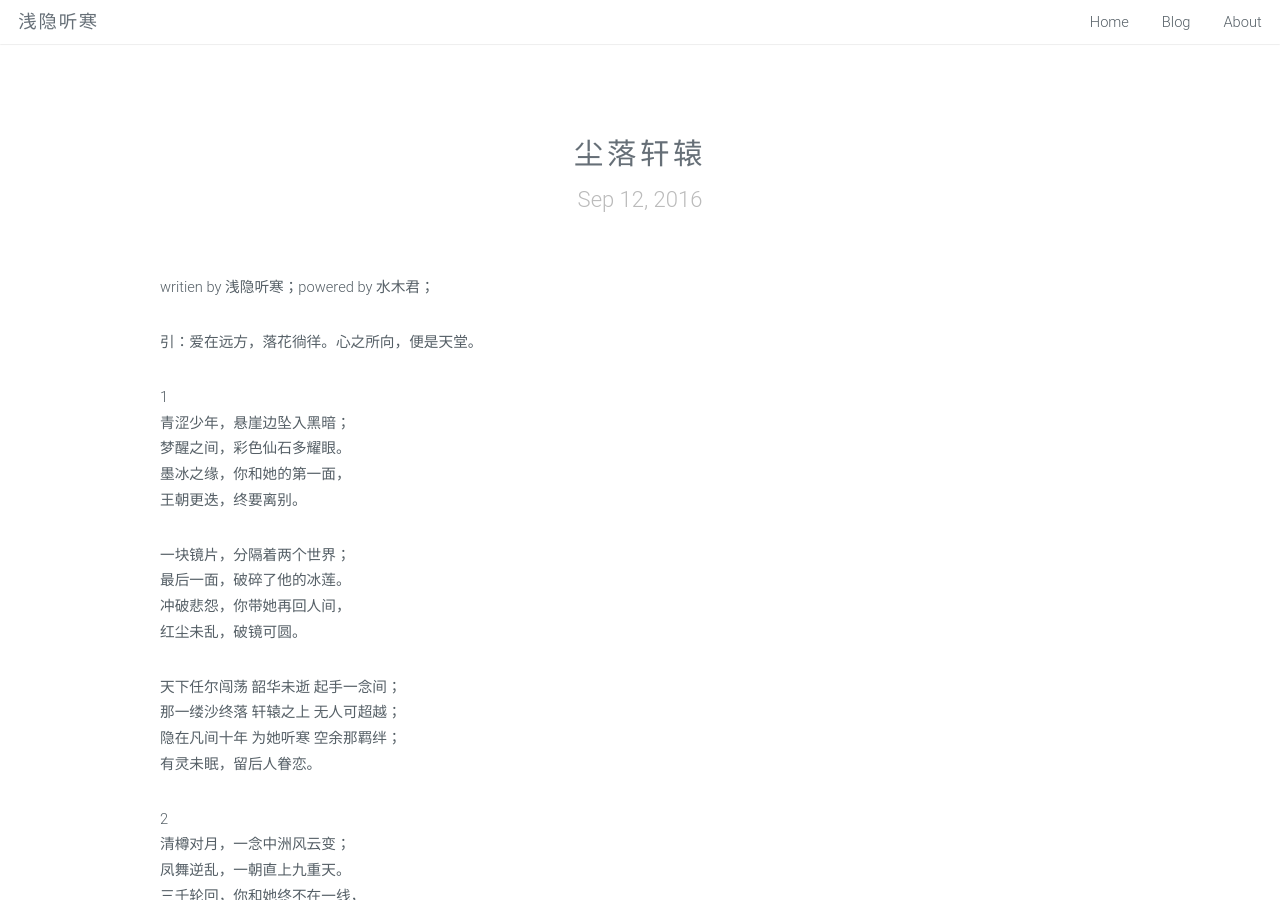
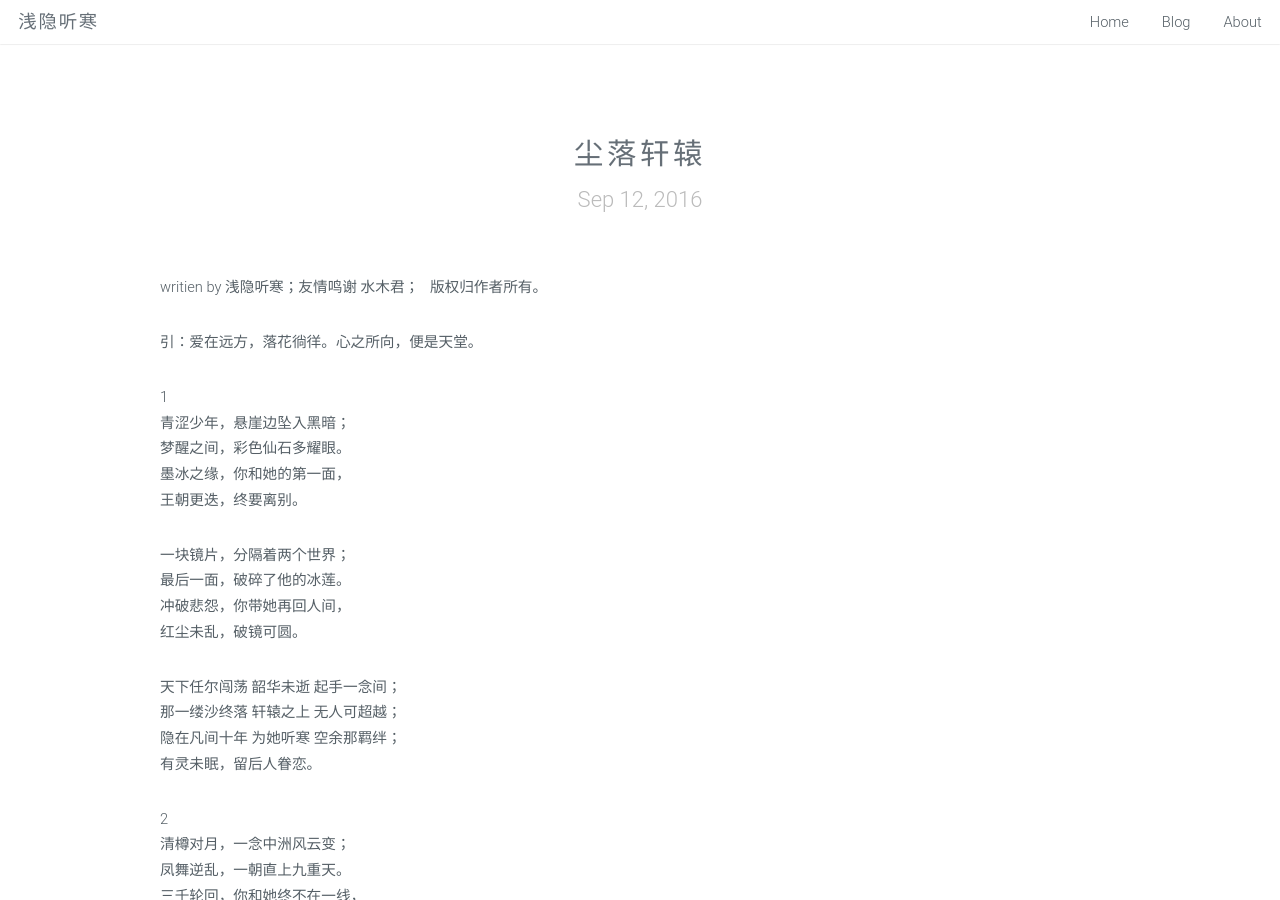
Before and after one commit to qianyintinghan/qianyintinghan.github.io, a Jekyll site: the page built from _posts/2016-9-12-the flower.markdown, in a window 1280 px wide and 900 px high. Built offline with Jekyll 4.4.1, drawn with Linux system fonts in a browser that asks for light colours; nearby versions of some CDN libraries; library files that are not in the unit come from our copies.

Commit message:
Update 2016-9-12-the flower.markdown

```diff
--- a/_posts/2016-9-12-the flower.markdown
+++ b/_posts/2016-9-12-the flower.markdown
@@ -2,7 +2,8 @@
 layout: post
 title: 尘落轩辕
 ---
-writien by 浅隐听寒；powered by 水木君；
+writien by 浅隐听寒；友情鸣谢 水木君；
+版权归作者所有。
 
 引：爱在远方，落花徜徉。心之所向，便是天堂。
 
```
